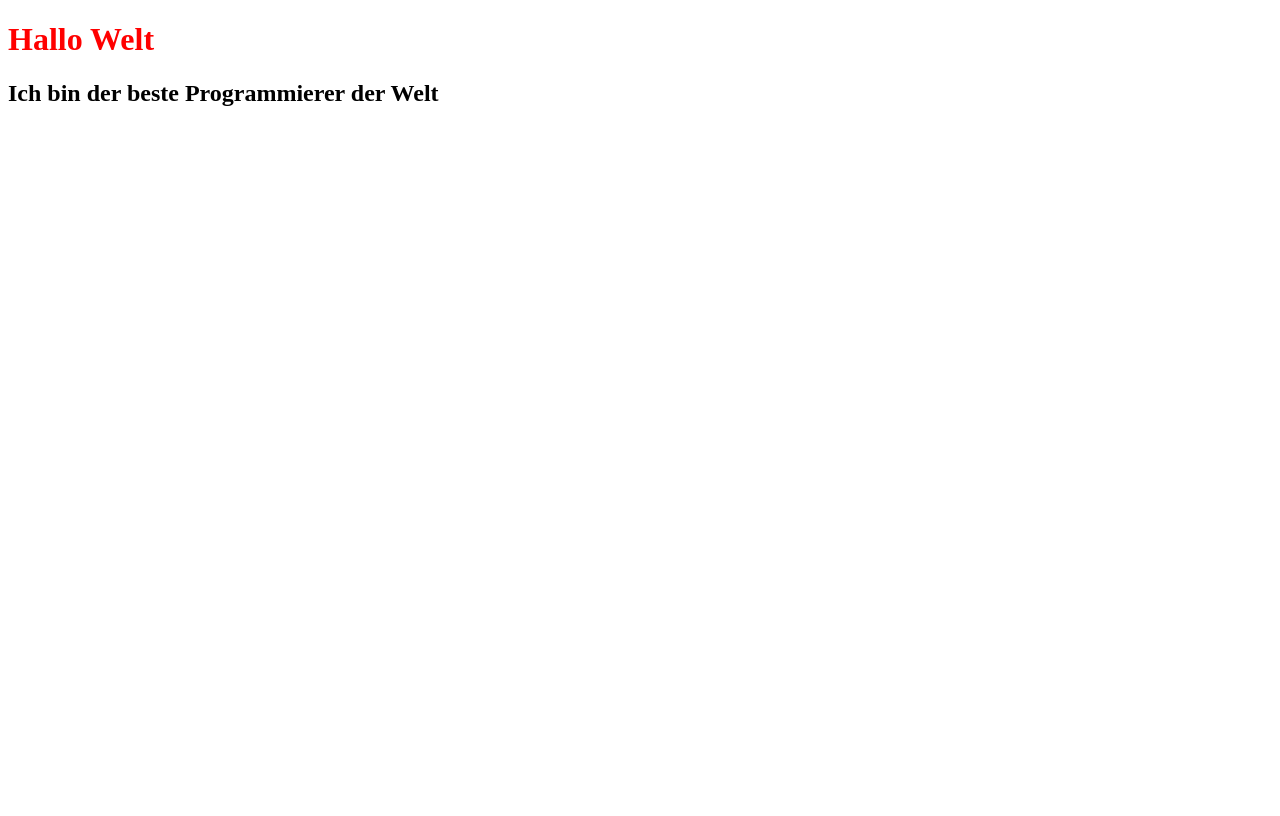
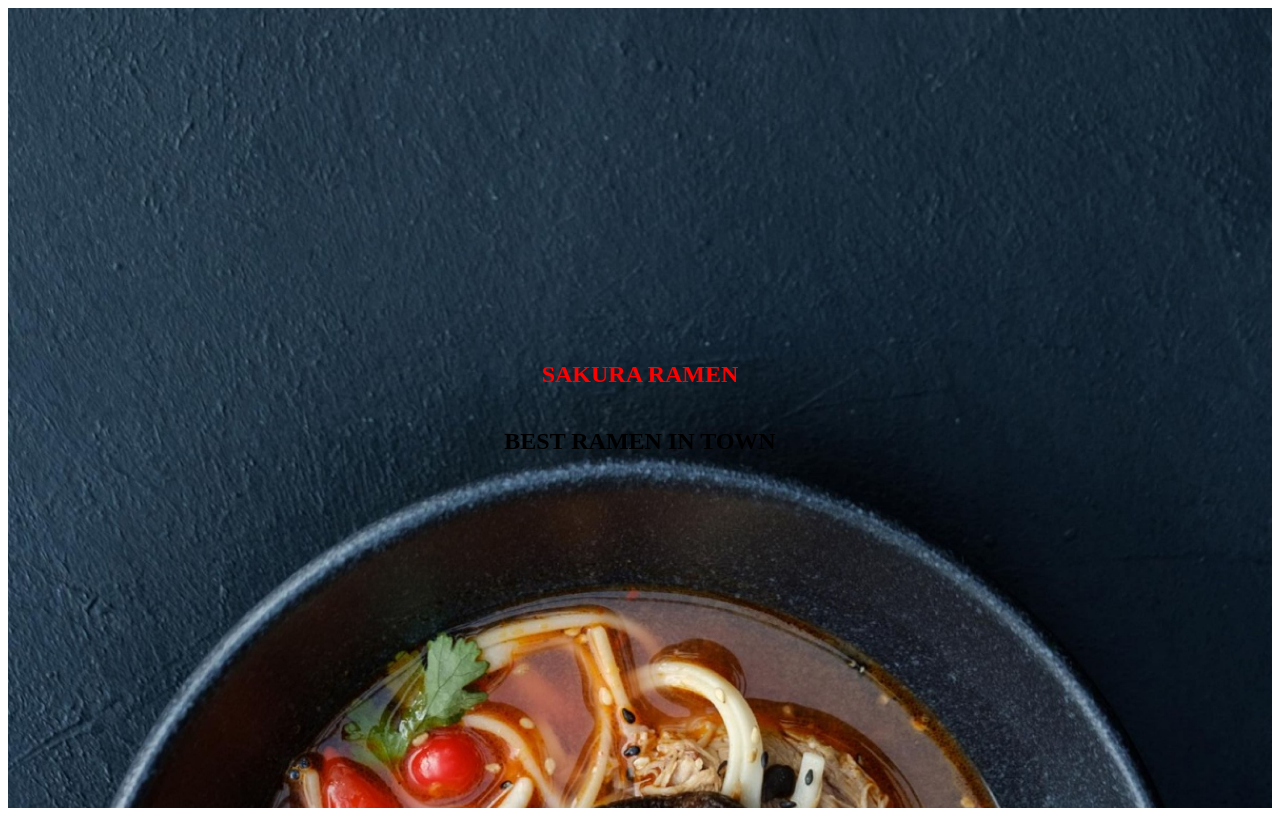
Before and after one commit to JeanPondy/angular-sakura18, an Angular app in the folder sakura/: page / in a window 1280 px wide. Built offline with nearby package versions, Linux system fonts and the light colour scheme.

Commit message:
Landing-Page erstellen

```diff
--- a/sakura/src/app/app.component.html
+++ b/sakura/src/app/app.component.html
@@ -1,4 +1,3 @@
 <app-landingPage></app-landingPage>
 
-<h2>Ich bin der beste Programmierer der Welt</h2>
 <router-outlet />
--- /dev/null
+++ b/sakura/src/app/landingPage/landingPage.component.scss
@@ -0,0 +1,16 @@
+h1
+{color: red;
+}
+
+ section {
+        height: 100vh;
+        width: 100%;
+        background-image: url('/assets/img/Hero.jpg');
+        background-size: cover;
+        background-repeat: no-repeat;
+        background-position: 50% 50%;
+        display: flex;
+        justify-content: center;
+        align-items: center;
+        flex-direction: column;
+}
--- a/sakura/src/app/landingPage/landingPage.component.ts
+++ b/sakura/src/app/landingPage/landingPage.component.ts
@@ -4,7 +4,12 @@ import { Component } from '@angular/core';
     selector: 'app-landingPage',
     standalone: true,
     imports: [],
-    template: '<h1>Hallo Welt</h1>',
-    styles: ['h1 {color: red;}']
+    template: `
+    <section>
+        <h1>SAKURA RAMEN</h1>
+        <h2>BEST RAMEN IN TOWN</h2>
+    </section>
+    `,
+    styleUrls: ['./landingPage.component.scss']
   })
 export class LandungPageComponent {}
```
